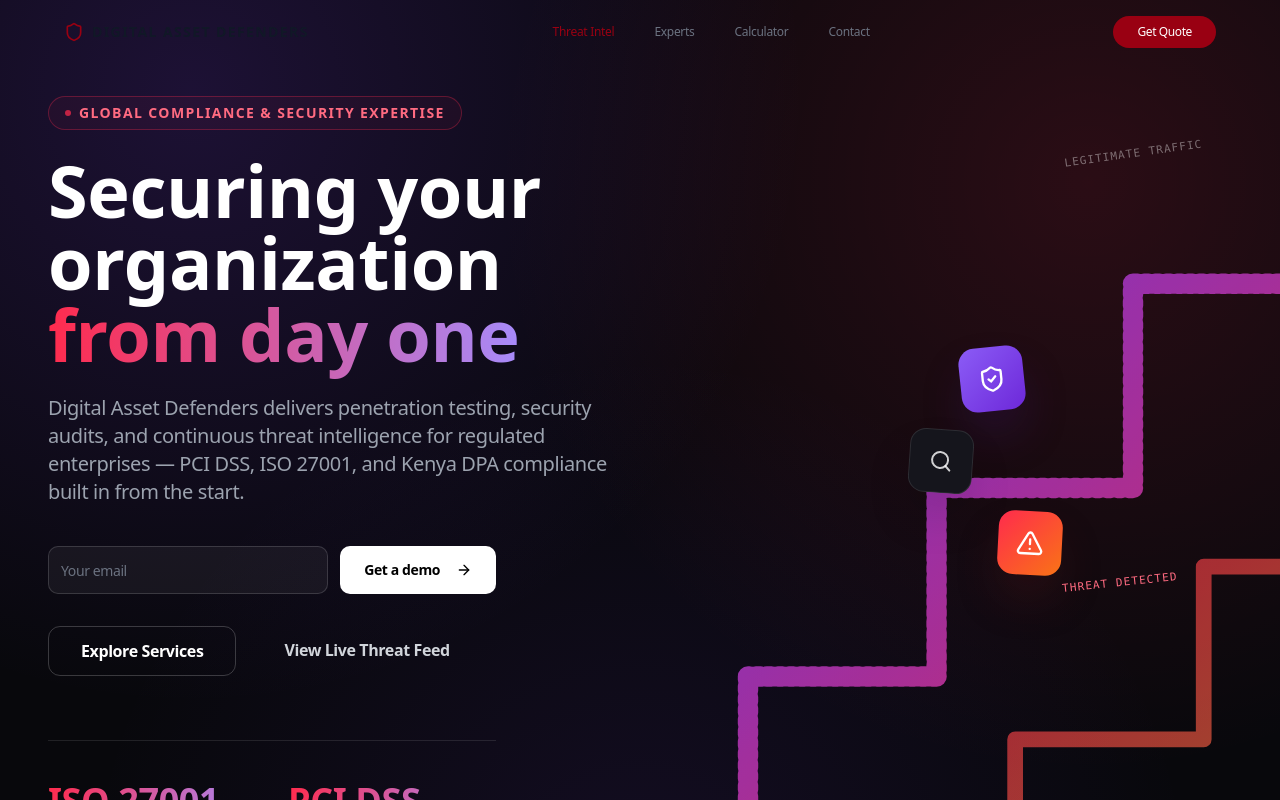
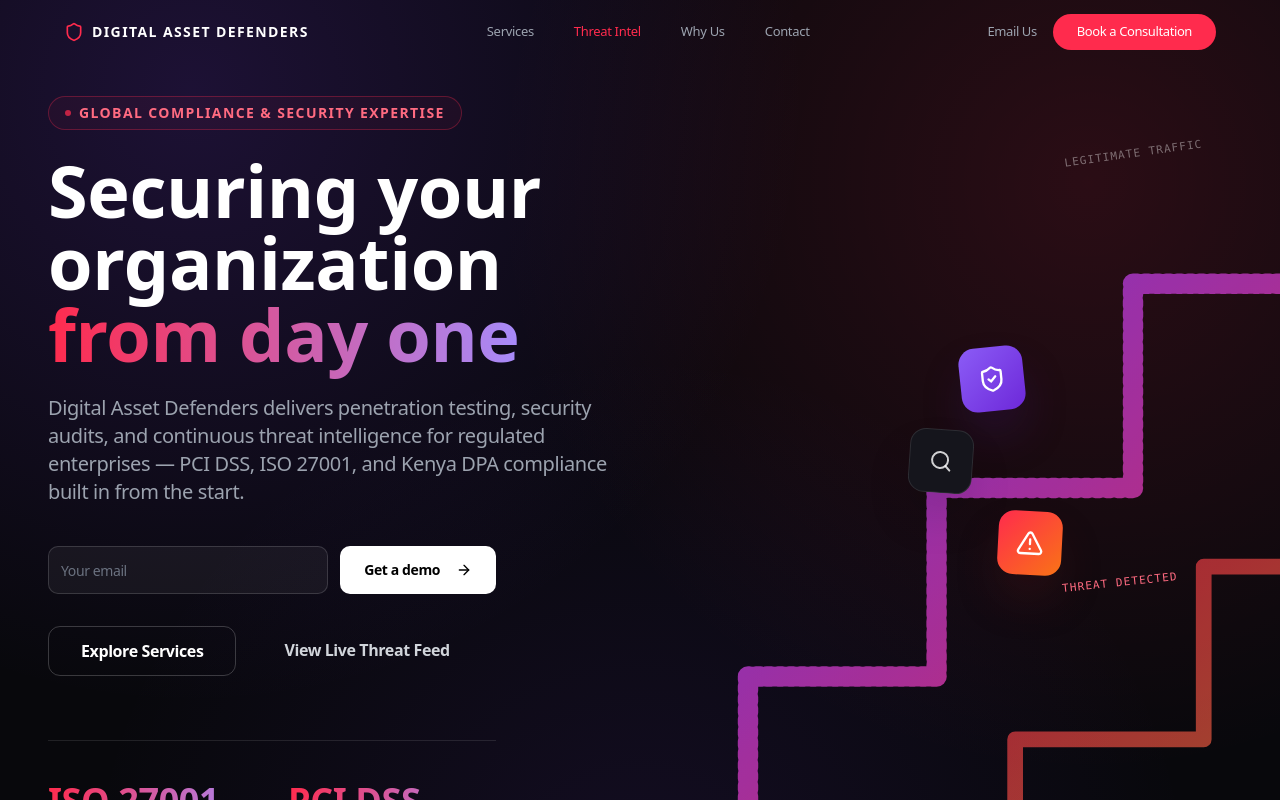
Before and after one commit to Seniorcaptain/v0-cybersafe-solutions, a Next.js app: page / in a window 1280 px wide. Shown: the top 800 px of the page. Built offline with nearby package versions, Linux system fonts and the light colour scheme.

Commit message:
Refactor navigation component for improved styling

```diff
--- a/components/navigation.tsx
+++ b/components/navigation.tsx
@@ -6,10 +6,11 @@ import { Sheet, SheetContent, SheetTrigger } from "@/components/ui/sheet"
 import { Shield, Menu, X, Phone, Mail, ExternalLink } from "lucide-react"
 import { useNotifications } from "@/components/notification-system"
 
+// Every href below points at a real section id rendered in app/page.tsx.
 const navigationLinks = [
+  { href: "#services", label: "Services" },
   { href: "#threat-feed", label: "Threat Intel" },
-  { href: "#experts", label: "Experts" },
-  { href: "#quote-calculator", label: "Calculator" },
+  { href: "#trust", label: "Why Us" },
   { href: "#contact", label: "Contact" },
 ]
 
@@ -23,7 +24,6 @@ export default function Navigation() {
     const handleScroll = () => {
       setIsScrolled(window.scrollY > 50)
 
-      // Update active section based on scroll position
       const sections = navigationLinks.map((link) => link.href.substring(1))
       const currentSection = sections.find((section) => {
         const element = document.getElementById(section)
@@ -48,13 +48,6 @@ export default function Navigation() {
     if (element) {
       element.scrollIntoView({ behavior: "smooth" })
       setIsMobileMenuOpen(false)
-
-      addNotification({
-        type: "info",
-        title: "Navigation",
-        message: `Scrolling to ${href.substring(1)} section`,
-        duration: 2000,
-      })
     }
   }
 
@@ -72,25 +65,24 @@ export default function Navigation() {
 
   const handleEmailContact = () => {
     if (typeof window !== "undefined") {
-      window.location.href = "mailto:hello@digitalassetdefenders.com"
+      window.location.href = "mailto:Security@digitalassetdefenders.com"
     }
   }
 
   return (
     <nav
       className={`fixed top-0 left-0 right-0 z-50 transition-all duration-500 ${
-        isScrolled ? "bg-white/80 backdrop-blur-xl border-b border-gray-100/50" : "bg-transparent"
+        isScrolled ? "bg-[#08080c]/85 backdrop-blur-xl border-b border-white/10" : "bg-transparent"
       }`}
     >
       <div className="max-w-[1200px] mx-auto px-6">
         <div className="flex items-center justify-between h-14 md:h-16">
-          {/* Simplified Apple-style logo and navigation layout */}
           <button
             onClick={() => scrollToSection("#hero")}
             className="flex items-center gap-2 hover:opacity-70 transition-opacity"
           >
-            <Shield className="w-5 h-5 text-[#990012]" />
-            <h1 className="text-sm font-bold tracking-[0.1em] text-gray-900">DIGITAL ASSET DEFENDERS</h1>
+            <Shield className="w-5 h-5 text-[#ff2b4d]" />
+            <h1 className="text-sm font-bold tracking-[0.1em] text-white">DIGITAL ASSET DEFENDERS</h1>
           </button>
 
           {/* Desktop Navigation */}
@@ -99,8 +91,8 @@ export default function Navigation() {
               <button
                 key={link.href}
                 onClick={() => scrollToSection(link.href)}
-                className={`text-[12px] font-medium tracking-tight transition-all duration-300 ${
-                  activeSection === link.href.substring(1) ? "text-[#990012]" : "text-gray-500 hover:text-black"
+                className={`text-[13px] font-medium tracking-tight transition-all duration-300 ${
+                  activeSection === link.href.substring(1) ? "text-[#ff2b4d]" : "text-gray-400 hover:text-white"
                 }`}
               >
                 {link.label}
@@ -110,37 +102,41 @@ export default function Navigation() {
 
           {/* Desktop CTA */}
           <div className="hidden lg:flex items-center gap-4">
+            <button
+              onClick={handleEmailContact}
+              className="text-[13px] font-medium text-gray-400 hover:text-white transition-colors"
+            >
+              Email Us
+            </button>
             <Button
-              className="bg-[#990012] hover:bg-[#7a000e] text-white rounded-full px-6 h-8 text-[12px] font-medium transition-all"
-              onClick={() => scrollToSection("#quote-calculator")}
+              className="bg-[#ff2b4d] hover:bg-[#d4173a] text-white rounded-full px-6 h-9 text-[13px] font-medium transition-all"
+              onClick={() => scrollToSection("#contact")}
             >
-              Get Quote
+              Book a Consultation
             </Button>
           </div>
 
           {/* Mobile Menu Button */}
           <Sheet open={isMobileMenuOpen} onOpenChange={setIsMobileMenuOpen}>
             <SheetTrigger asChild>
-              <Button variant="ghost" size="icon" className="lg:hidden text-gray-900 hover:bg-gray-100">
+              <Button variant="ghost" size="icon" className="lg:hidden text-white hover:bg-white/10">
                 <Menu className="w-6 h-6" />
                 <span className="sr-only">Open menu</span>
               </Button>
             </SheetTrigger>
-            <SheetContent side="right" className="w-full sm:w-80 bg-white border-l border-gray-100 p-0">
+            <SheetContent side="right" className="w-full sm:w-80 bg-[#08080c] border-l border-white/10 p-0">
               <div className="flex flex-col h-full">
                 {/* Mobile Header */}
-                <div className="flex items-center justify-between p-6 border-b border-gray-100">
+                <div className="flex items-center justify-between p-6 border-b border-white/10">
                   <div className="flex items-center gap-3">
-                    <Shield className="w-5 h-5 text-[#990012]" />
-                    <div>
-                      <h2 className="text-sm font-bold tracking-tight text-gray-900">DIGITAL ASSET DEFENDERS</h2>
-                    </div>
+                    <Shield className="w-5 h-5 text-[#ff2b4d]" />
+                    <h2 className="text-sm font-bold tracking-tight text-white">DIGITAL ASSET DEFENDERS</h2>
                   </div>
                   <Button
                     variant="ghost"
                     size="icon"
                     onClick={() => setIsMobileMenuOpen(false)}
-                    className="text-gray-500 hover:text-black"
+                    className="text-gray-400 hover:text-white"
                   >
                     <X className="w-5 h-5" />
                   </Button>
@@ -149,14 +145,14 @@ export default function Navigation() {
                 {/* Mobile Navigation Links */}
                 <div className="flex-1 py-6">
                   <div className="space-y-1 px-6">
-                    {navigationLinks.map((link, index) => (
+                    {navigationLinks.map((link) => (
                       <button
                         key={link.href}
                         onClick={() => scrollToSection(link.href)}
-                        className={`flex items-center w-full px-4 py-3 text-left rounded-lg transition-all duration-200 group ${
+                        className={`flex items-center w-full px-4 py-3 text-left rounded-lg transition-all duration-200 ${
                           activeSection === link.href.substring(1)
-                            ? "text-[#990012] bg-[#990012]/5"
-                            : "text-gray-600 hover:text-black hover:bg-gray-50"
+                            ? "text-[#ff2b4d] bg-[#ff2b4d]/10"
+                            : "text-gray-300 hover:text-white hover:bg-white/5"
                         }`}
                       >
                         <span className="text-sm font-medium">{link.label}</span>
@@ -166,21 +162,21 @@ export default function Navigation() {
 
                   {/* Mobile Contact Info */}
                   <div className="mt-8 px-6">
-                    <div className="p-4 bg-gray-50 rounded-2xl border border-gray-100">
-                      <h3 className="text-gray-900 text-xs font-bold tracking-widest uppercase mb-3">Support</h3>
+                    <div className="p-4 bg-white/5 rounded-2xl border border-white/10">
+                      <h3 className="text-white text-xs font-bold tracking-widest uppercase mb-3">Support</h3>
                       <div className="space-y-3">
                         <button
                           onClick={handleEmergencyCall}
-                          className="flex items-center gap-3 text-gray-600 hover:text-[#990012] transition-colors w-full"
+                          className="flex items-center gap-3 text-gray-300 hover:text-[#ff2b4d] transition-colors w-full"
                         >
-                          <Phone className="w-4 h-4 text-[#990012]" />
+                          <Phone className="w-4 h-4 text-[#ff2b4d]" />
                           <span className="text-sm font-medium">+254 714749513</span>
                         </button>
                         <button
                           onClick={handleEmailContact}
-                          className="flex items-center gap-3 text-gray-600 hover:text-[#990012] transition-colors w-full"
+                          className="flex items-center gap-3 text-gray-300 hover:text-[#ff2b4d] transition-colors w-full"
                         >
-                          <Mail className="w-4 h-4 text-[#990012]" />
+                          <Mail className="w-4 h-4 text-[#ff2b4d]" />
                           <span className="text-sm font-medium">Security@digitalassetdefenders.com</span>
                           <ExternalLink className="w-3 h-3 ml-auto" />
                         </button>
@@ -190,15 +186,15 @@ export default function Navigation() {
 
                   {/* Mobile Security Badges */}
                   <div className="mt-6 px-6">
-                    <h3 className="text-gray-900 text-xs font-bold tracking-widest uppercase mb-3">Certifications</h3>
+                    <h3 className="text-white text-xs font-bold tracking-widest uppercase mb-3">Certifications</h3>
                     <div className="grid grid-cols-2 gap-3">
                       {["ISO 27001", "SOC 2", "PCI DSS", "HIPAA"].map((cert) => (
                         <div
                           key={cert}
-                          className="flex items-center justify-center p-3 bg-white rounded-xl border border-gray-100"
+                          className="flex items-center justify-center p-3 bg-white/5 rounded-xl border border-white/10"
                         >
-                          <Shield className="w-3 h-3 text-[#990012] mr-2" />
-                          <span className="text-[10px] font-bold text-gray-600 tracking-tight">{cert}</span>
+                          <Shield className="w-3 h-3 text-[#ff2b4d] mr-2" />
+                          <span className="text-[10px] font-bold text-gray-300 tracking-tight">{cert}</span>
                         </div>
                       ))}
                     </div>
@@ -206,12 +202,12 @@ export default function Navigation() {
                 </div>
 
                 {/* Mobile CTA Buttons */}
-                <div className="p-6 border-t border-gray-100 space-y-3">
+                <div className="p-6 border-t border-white/10 space-y-3">
                   <Button
-                    className="w-full bg-[#990012] hover:bg-[#7a000e] text-white rounded-full"
-                    onClick={() => scrollToSection("#quote-calculator")}
+                    className="w-full bg-[#ff2b4d] hover:bg-[#d4173a] text-white rounded-full"
+                    onClick={() => scrollToSection("#contact")}
                   >
-                    Get Quote
+                    Book a Consultation
                   </Button>
                   <Button
                     variant="outline"
```
